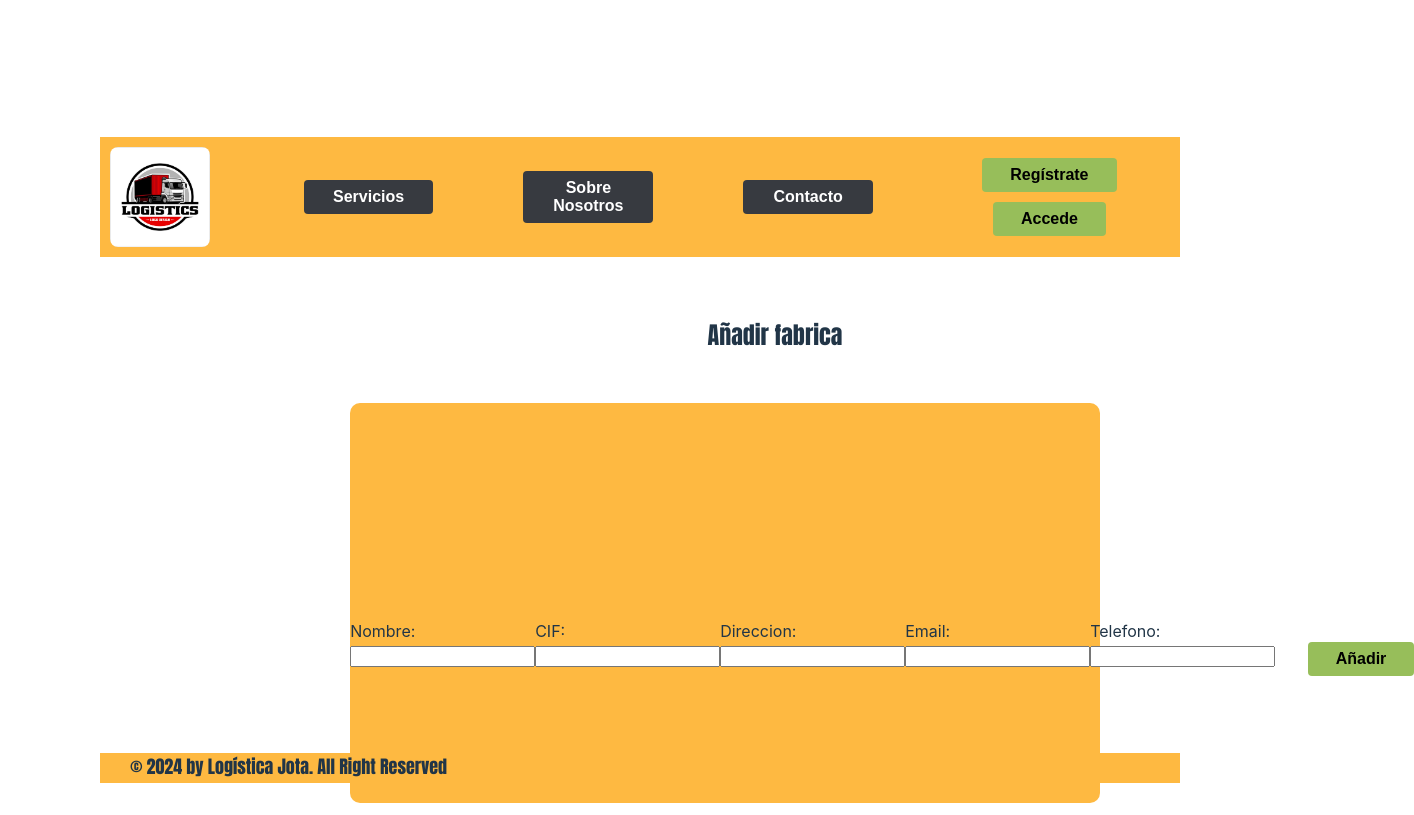
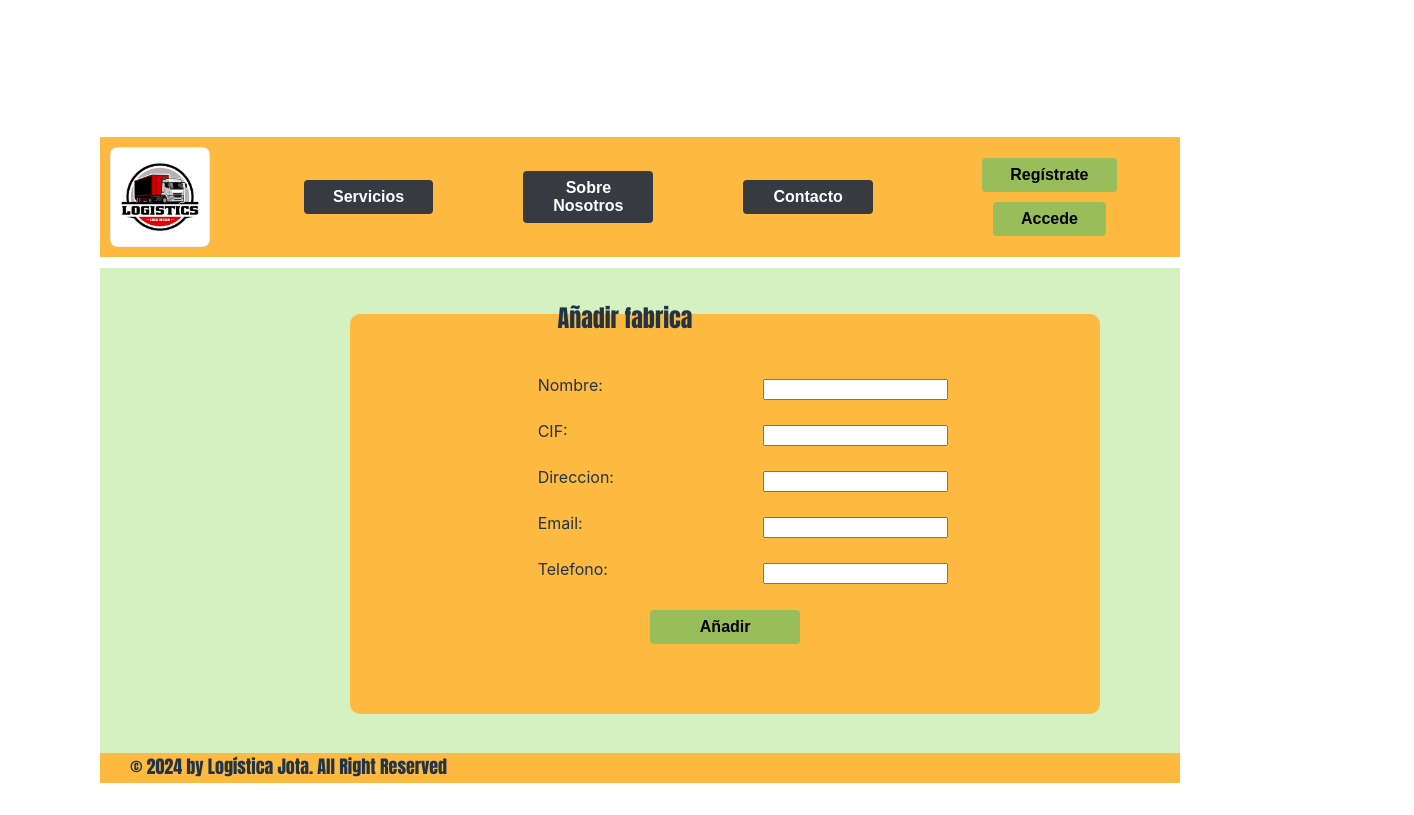
Before and after one commit to jsmalex/Proyecto-Transporte, a React (Vite) app in the folder Logistica-Jota/front-end/: page /AddFactory in a window 1280 px wide. Shown: the whole page, 1414 px wide, since content can reach past the window. Built offline with nearby package versions, Linux system fonts and the light colour scheme.

Commit message:
estilos de AddFactory añadiddos

```diff
--- a/Logistica-Jota/front-end/src/components/FormAddFactory/FormAddFactory.css
+++ b/Logistica-Jota/front-end/src/components/FormAddFactory/FormAddFactory.css
@@ -1,8 +1,19 @@
+.form-add-factory{
+    background-color: #D5F0C1;
+    position: relative;
+    top: -5.5vh;
+    margin-bottom: -35px;
+}
+
 .add-factory {
+    position: relative;
     font-family: Impact, Haettenschweiler, 'Arial Narrow Bold', sans-serif;
     text-align: center;
-    margin-left: 270px;
+    margin-right: 300px;
+    margin-top: 55px;
     margin-bottom: 50px;
+    top: 4vh;
+    z-index: 2;
 }
 
 .new-factory-form {
@@ -12,21 +23,33 @@
     background-color: #FEB941;
     border-radius: 10px;
     display:flex;
+    flex-direction: column;
     align-items: center;
     margin-left: 250px;
+    bottom: 5vh;
 }
 
-.label-add-factory {
-    display:flex;
-    flex-direction: column;
-    text-align:start;
-
-
+.factory{
+    margin-top: 10px;
+    display: flex;
+    flex-direction: row;
+    width: 100%;
+    left: 25%;
 }
 
+.label-add-factory{
+    width: 30%;
+  display: flex;
+  justify-content: left;
+  text-align: start;
+  margin-top: 1.25%;
+}
 
-
-
+.input-add-factory{
+  display: flex;
+  justify-content: right;
+  text-align: start;
+}
 
 
 .button-add-factory {
@@ -40,7 +63,6 @@
     display: inline-block;
     margin: 10px;
     width: 20%;
-    left: 3%;
     font: menu;
     font-weight: bold;
     top: 7vh;
--- a/Logistica-Jota/front-end/src/components/FormAddFactory/FormAddFactory.jsx
+++ b/Logistica-Jota/front-end/src/components/FormAddFactory/FormAddFactory.jsx
@@ -39,33 +39,49 @@ const FormAddFactory = () => {
     }
   }
   return (
-    <div>
+    <div className="form-add-factory">
       <Toaster />
       <h2 className="add-factory">Añadir fabrica</h2>
       <form className="new-factory-form" action="">
         <div className="factory">
           <label className="label-add-factory">Nombre:</label>
-          <input onChange={(e) => setName(e.target.value)} type="text" />
+          <input
+            className="input-add-factory"
+            onChange={(e) => setName(e.target.value)}
+            type="text"
+          />
         </div>
 
-        <div>
+        <div className="factory">
           <label className="label-add-factory">CIF:</label>
           <input onChange={(e) => setCIF(e.target.value)} type="text" />
         </div>
 
-        <div>
+        <div className="factory">
           <label className="label-add-factory">Direccion:</label>
-          <input onChange={(e) => setAddress(e.target.value)} type="text" />
+          <input
+            className="input-add-factory"
+            onChange={(e) => setAddress(e.target.value)}
+            type="text"
+          />
         </div>
 
-        <div>
+        <div className="factory">
           <label className="label-add-factory">Email:</label>
-          <input onChange={(e) => setEmail(e.target.value)} type="email" />
+          <input
+            className="input-add-factory"
+            onChange={(e) => setEmail(e.target.value)}
+            type="email"
+          />
         </div>
 
-        <div>
+        <div className="factory">
           <label className="label-add-factory">Telefono:</label>
-          <input onChange={(e) => setPhone(e.target.value)} type="tel" />
+          <input
+            className="input-add-factory"
+            onChange={(e) => setPhone(e.target.value)}
+            type="tel"
+          />
         </div>
 
         <button
```
